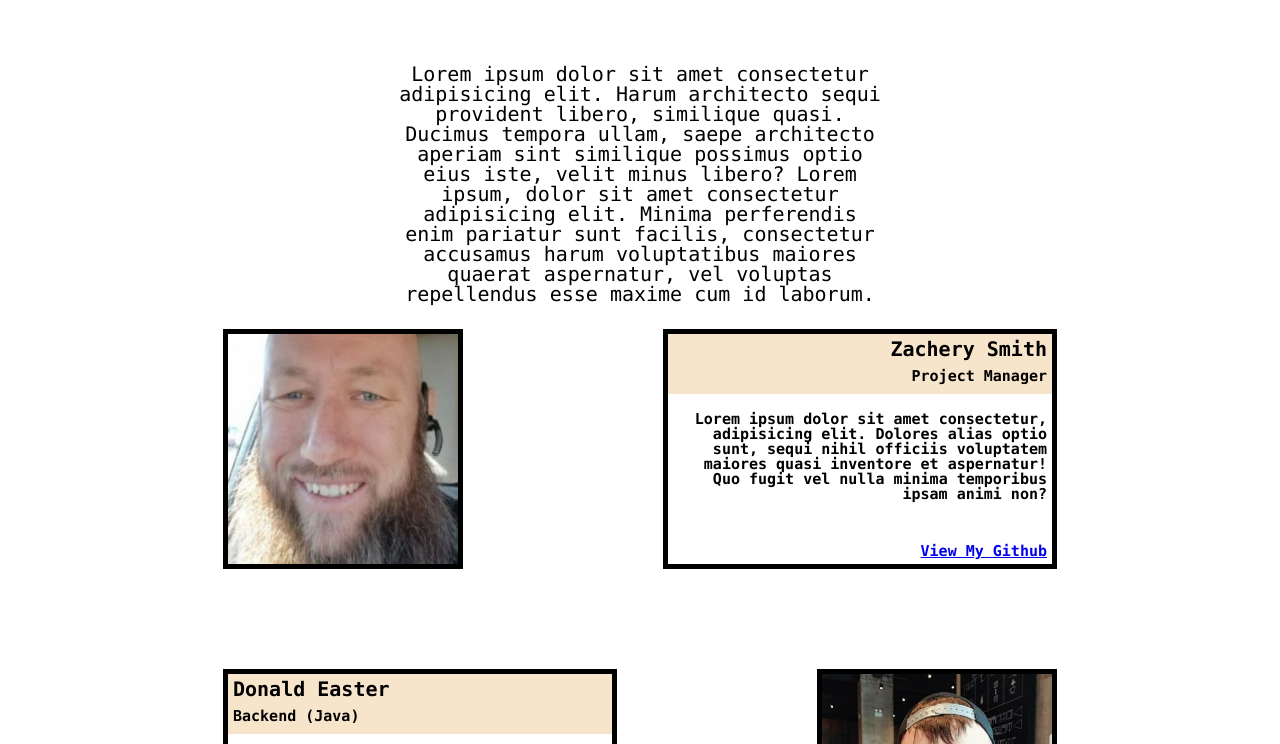
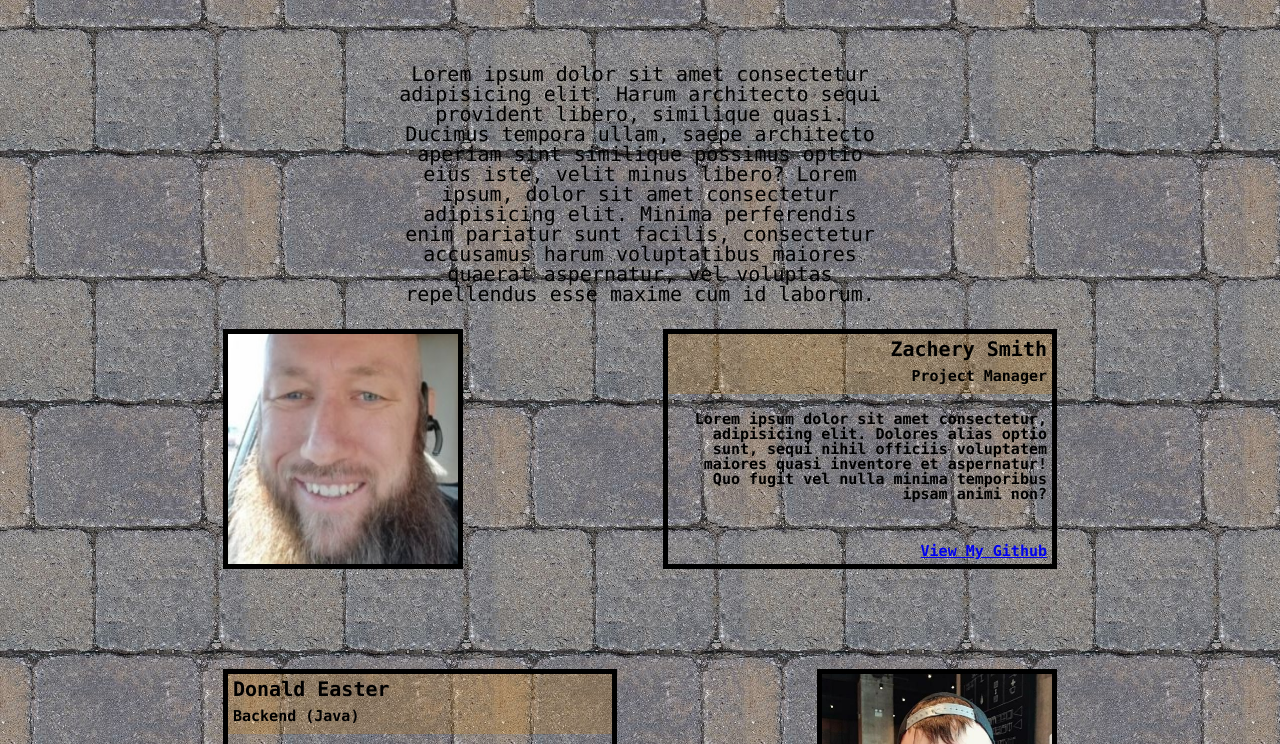
Before and after one commit to React-Hacker-News-Clone/Marketing-Page, a plain HTML site: page about.html in a window 1280 px wide. Shown: the part 96-840 px from the top of the page. Drawn offline with Linux system fonts and the light colour scheme.

Commit message:
added background texture to about page

```diff
--- a/about.html
+++ b/about.html
@@ -10,7 +10,7 @@
   <title>Hacker News - About</title>
 </head>
 
-<body>
+<body id="about">
 
     <header class="about-header">
         <div class="home-icon">
--- a/less/about-page.less
+++ b/less/about-page.less
@@ -1,3 +1,8 @@
+#about {
+    background-image: url("../img/brick-bg.png");
+    background-repeat: repeat;
+}
+
 .about-header {
 
     @media @mobile {
```
Also changed, not shown: css/index.css, img/brick-bg.png (added).
